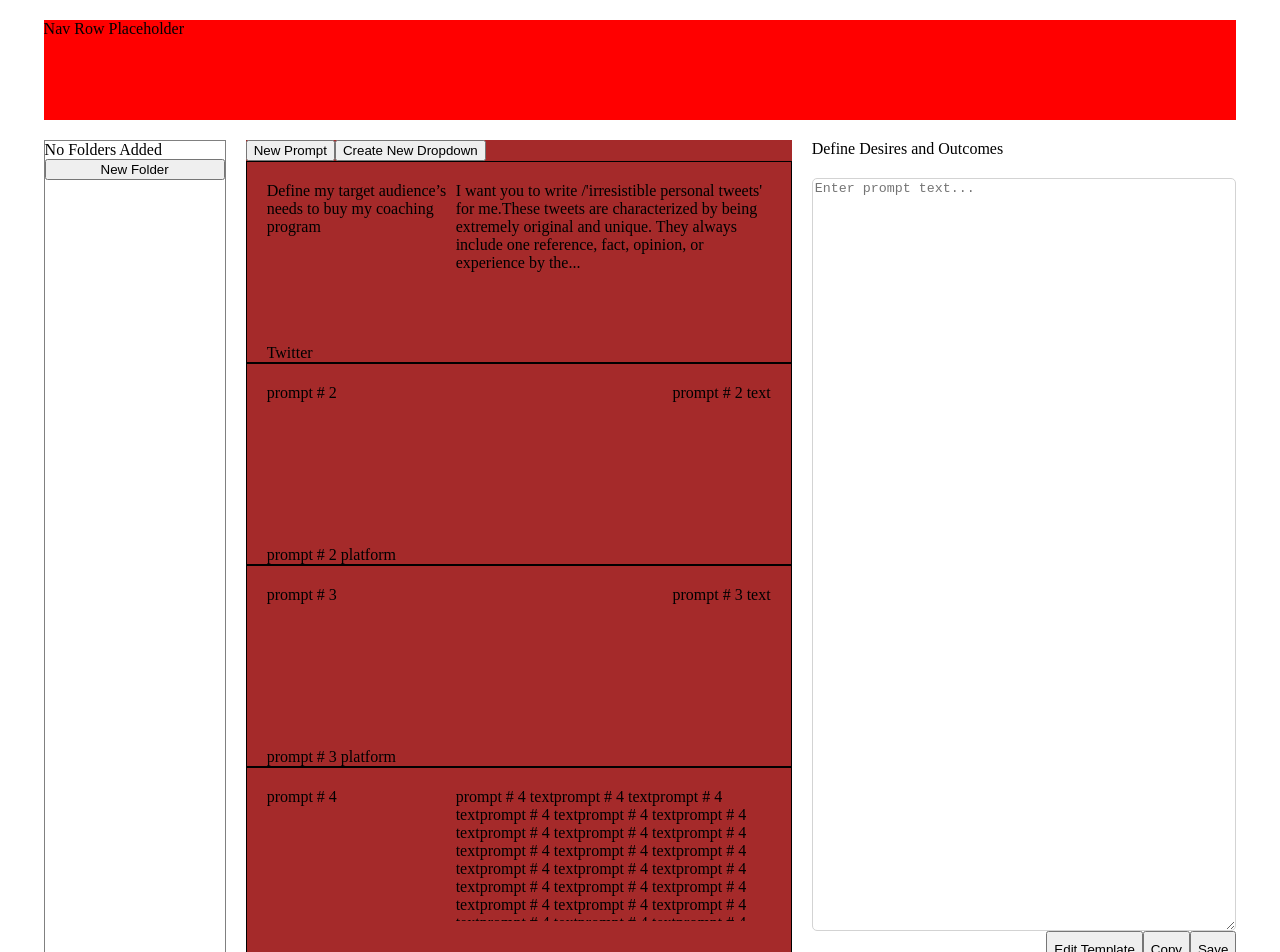
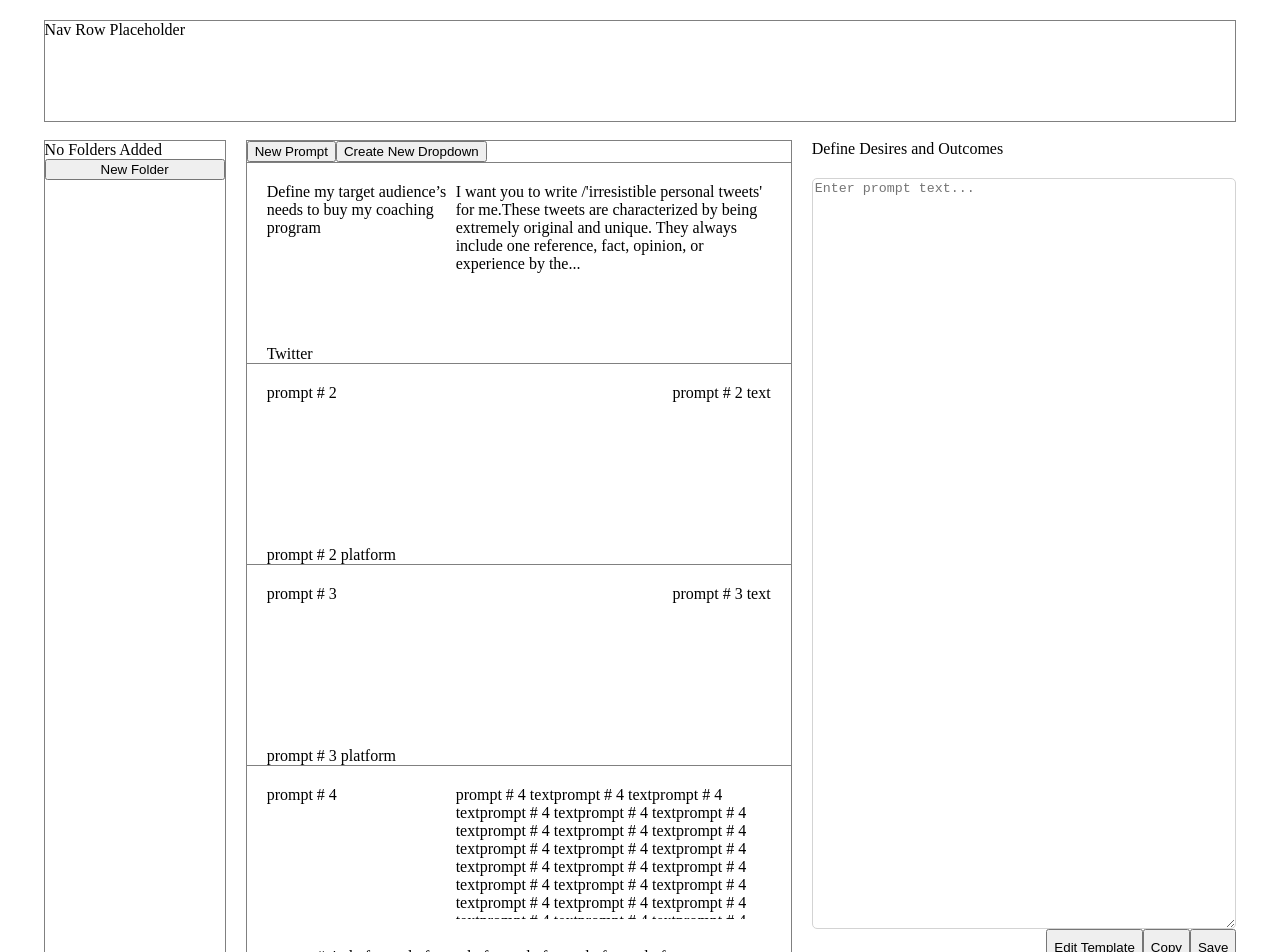
Before and after one commit to mohtasim317/prompt-library, a React (Vite) app: page / in a window 1280 px wide. Shown: the top 952 px of the page. Built offline with nearby package versions, Linux system fonts and the light colour scheme.

Commit message:
Edited styling of background colors of major components. Edited styling for Prompt List borders. Added ButtonBar to hold 'Create' buttons for prompts and dropdowns. Renamed 'createModal' hook to 'createInputBar'

```diff
--- a/src/App.css
+++ b/src/App.css
@@ -8,7 +8,7 @@
 }
 
 .NavRow {
-  background-color: red;
+  border: 1px solid grey;
   grid-area: 1 / 1 / 2 / 4;
   min-height: 100px;
 }
@@ -19,12 +19,12 @@
 }
 
 .PromptList {
-  background-color: brown;
+  border: 1px solid grey;
   grid-area: 2 / 2 / 6 / 3;
   overflow: hidden;
 }
 
 .Modal {
-  background-color: blue;
+  border: 1px solid grey;
   grid-area: 2 / 3 / 6 / 4;
 }
--- a/src/components/FolderBar/FolderBar.tsx
+++ b/src/components/FolderBar/FolderBar.tsx
@@ -2,7 +2,7 @@ import "./FolderBar.css";
 import { useState } from "react";
 
 function FolderBar() {
-  const [showModal, setShowModal] = useState(false);
+  const [showInputBox, setShowInputBox] = useState(false);
   const [folderList, setFolderList] = useState<string[]>([]);
   const [inputFolderName, setInputFolderName] = useState<string>("");
 
@@ -25,11 +25,11 @@ function FolderBar() {
           )}
         </div>
 
-        <button onClick={() => setShowModal((prevState) => !prevState)}>
+        <button onClick={() => setShowInputBox((prevState) => !prevState)}>
           New Folder
         </button>
 
-        {showModal && (
+        {showInputBox && (
           <input
             type="text"
             onChange={(event) => setInputFolderName(event.target.value)}
--- a/src/components/PromptList/PromptList.css
+++ b/src/components/PromptList/PromptList.css
@@ -2,3 +2,7 @@
   display: flex;
   flex-direction: column;
 }
+
+.ButtonBar {
+  border-bottom: 1px solid grey;
+}
--- a/src/components/PromptList/PromptList.tsx
+++ b/src/components/PromptList/PromptList.tsx
@@ -5,7 +5,7 @@ import PromptTile from "../PromptTile/PromptTile";
 function PromptList() {
   return (
     <div className="PromptList">
-      <div>
+      <div className="ButtonBar">
         <button>New Prompt</button>
         <button>Create New Dropdown</button>
       </div>
--- a/src/components/PromptTile/PromptTile.css
+++ b/src/components/PromptTile/PromptTile.css
@@ -1,14 +1,17 @@
 .PromptTile {
-  border: 1px solid black;
+  border-bottom: 1px solid grey;
   display: flex;
   flex-direction: column;
   justify-content: space-between;
   min-height: 200px;
 }
 
+.PromptTile:last-child {
+  border-bottom: 0px;
+}
+
 .PromptTitle {
   display: flex;
-
   padding-top: 20px;
   padding-left: 20px;
   max-height: 50px;
```
